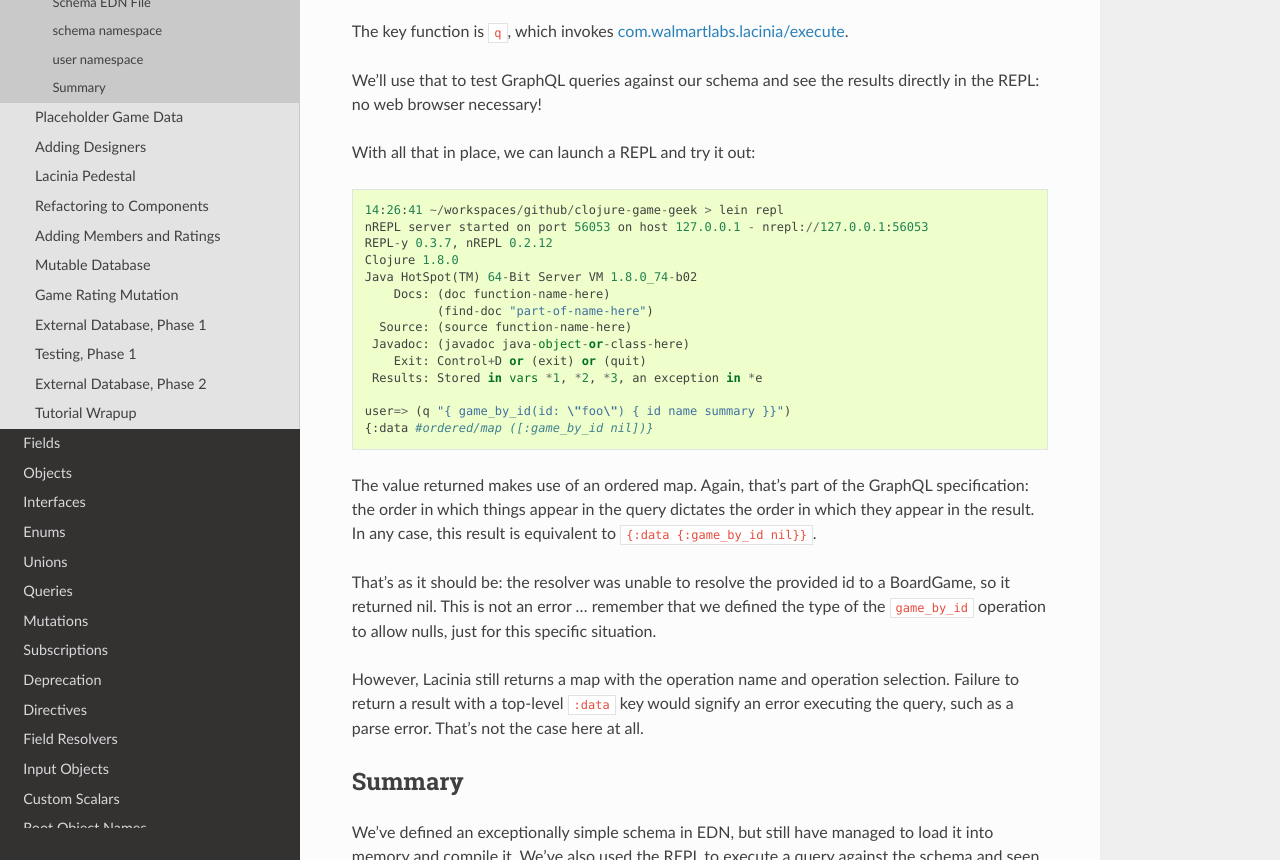
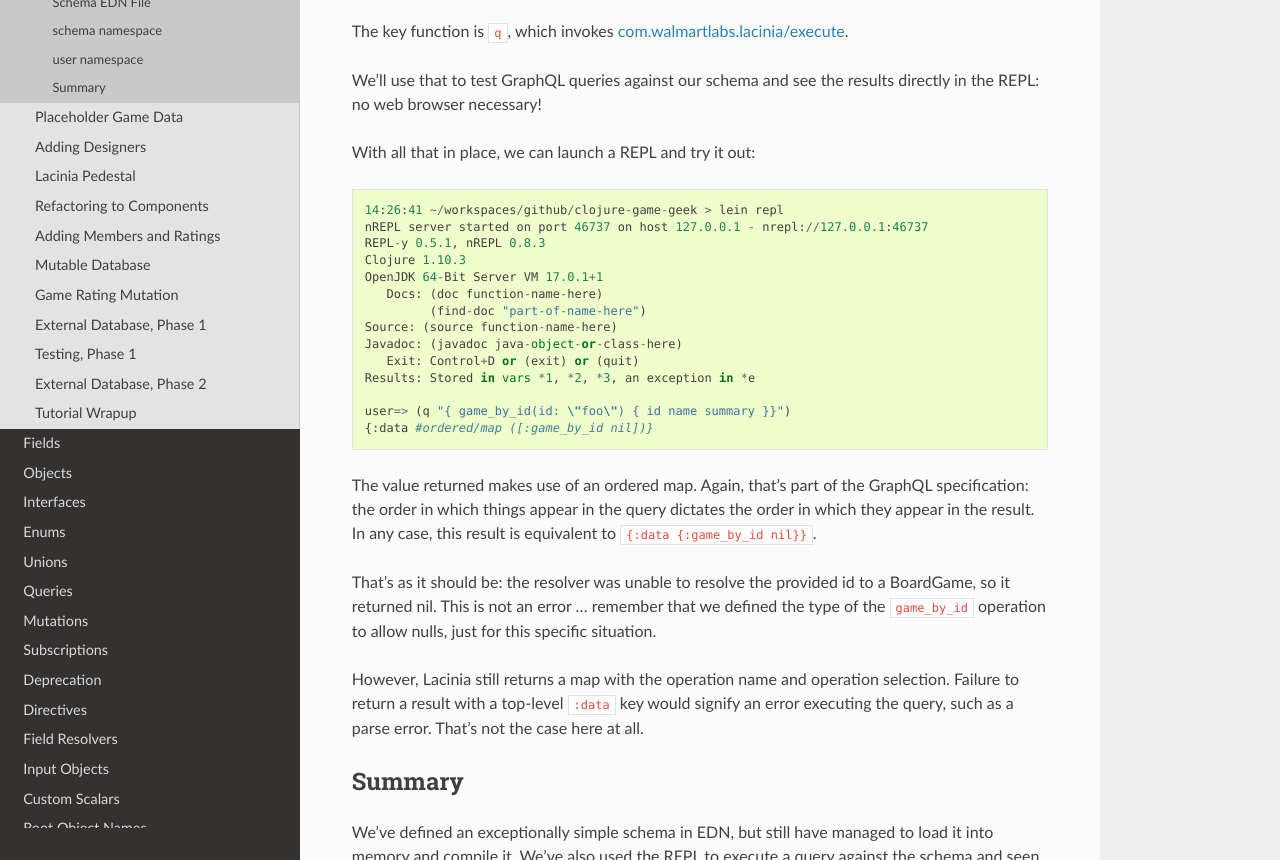
Before and after one commit to walmartlabs/lacinia, a Sphinx documentation site: the page built from docs/tutorial/init-schema.rst, in a window 1280 px wide and 900 px high, scrolled down 2863 px, cut to the strip 40-900 px from the top of the window. Built offline with Sphinx 7.4.7 and the Read the Docs theme 2.0.0, drawn with Linux system fonts in a browser that asks for light colours.

Commit message:
tutorial, project update - Initial Schema

```diff
--- a/docs/tutorial/create-project.rst
+++ b/docs/tutorial/create-project.rst
@@ -28,7 +28,7 @@ Our first step is to fill in a few details, including the dependency on Lacinia:
 
 .. literalinclude:: /_examples/tutorial/project-2.clj
    :caption: project.clj
-   :emphasize-lines: 2,3,7
+   :emphasize-lines: 2,3,7-9
 
 Lacinia has just a few dependencies of its own:
 
--- a/docs/tutorial/init-schema.rst
+++ b/docs/tutorial/init-schema.rst
@@ -142,20 +142,20 @@ directly in the REPL: no web browser necessary!
 
 With all that in place, we can launch a REPL and try it out::
 
-  14:26:41 ~/workspaces/github/clojure-game-geek > lein repl
-  nREPL server started on port 56053 on host 127.0.0.1 - nrepl://127.0.0.1:56053
-  REPL-y 0.3.7, nREPL 0.2.12
-  Clojure 1.8.0
-  Java HotSpot(TM) 64-Bit Server VM 1.8.0_74-b02
+   14:26:41 ~/workspaces/github/clojure-game-geek > lein repl
+   nREPL server started on port 46737 on host 127.0.0.1 - nrepl://127.0.0.1:46737
+   REPL-y 0.5.1, nREPL 0.8.3
+   Clojure 1.10.3
+   OpenJDK 64-Bit Server VM 17.0.1+1
       Docs: (doc function-name-here)
             (find-doc "part-of-name-here")
-    Source: (source function-name-here)
+   Source: (source function-name-here)
    Javadoc: (javadoc java-object-or-class-here)
       Exit: Control+D or (exit) or (quit)
    Results: Stored in vars *1, *2, *3, an exception in *e
 
-  user=> (q "{ game_by_id(id: \"foo\") { id name summary }}")
-  {:data #ordered/map ([:game_by_id nil])}
+   user=> (q "{ game_by_id(id: \"foo\") { id name summary }}")
+   {:data #ordered/map ([:game_by_id nil])}
 
 The value returned makes use of an ordered map.
 Again, that's part of the GraphQL
```
Also changed, not shown: 2 other files.
